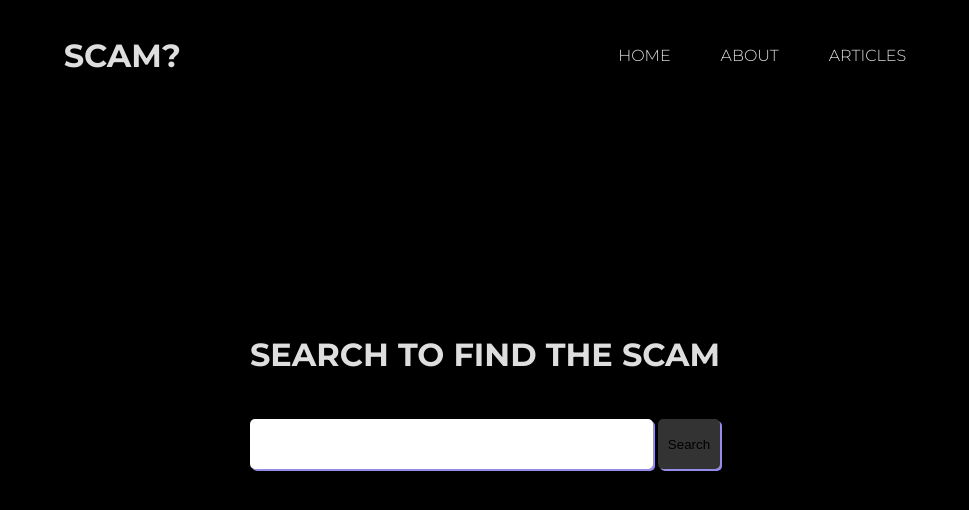
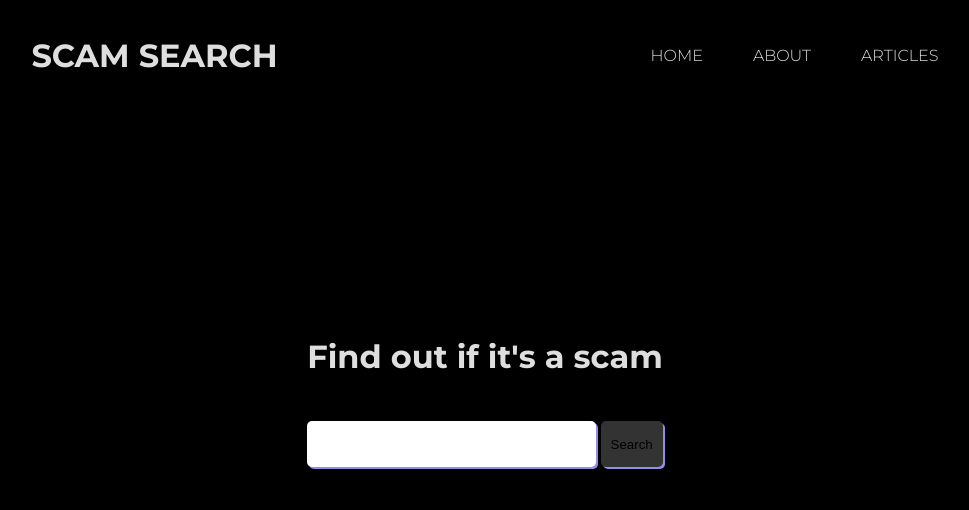
Before and after one commit to SchroederSimon/scam-seeker, a React (Vite) app: page / in a window 1280 px wide. Shown: the top 510 px of the page, without its empty margins (155-1124 px from the left). Built offline with nearby package versions, Linux system fonts and the light colour scheme.

Commit message:
finish styles

```diff
--- a/src/pages/Home.tsx
+++ b/src/pages/Home.tsx
@@ -40,14 +40,13 @@ function Home() {
         const results = await searchReddit(searchTerm);
         setSearchResults(results);
         setShowConfidence(true);
-        console.log(results)
-    }
+        }
 
     return (
         <>
             <div className="home-container">
                 <div className="nav-bar-container">
-                    <h1>SCAM?</h1>
+                    <h1>SCAM SEARCH</h1>
                     <ul>
                         <li>HOME</li>
                         <li>ABOUT</li>
@@ -56,7 +55,7 @@ function Home() {
                 </div>
                 <div className="search-bar-container">
                     <div className="search-bar">
-                        <h1>SEARCH TO FIND THE SCAM</h1>
+                        <h1>Find out if it's a scam</h1>
                         <div className="search-bar-content">
                             <input type="text" value={searchTerm} onChange={handleSearchTermChange} />
                             <button onClick={handleGoogleSearch}>Search</button>
@@ -74,7 +73,7 @@ function Home() {
                             </div>
                             <div className="confidence-text">
                                 <h2>{confidencePercentage}% scammy</h2>
-                                <span>This is obtained based on google search, more than 50% consider a scam</span>
+                                <span>This is obtained based on google search, more than 50% consider as a scam</span>
                             </div>
                         </div>
                     )}
```
